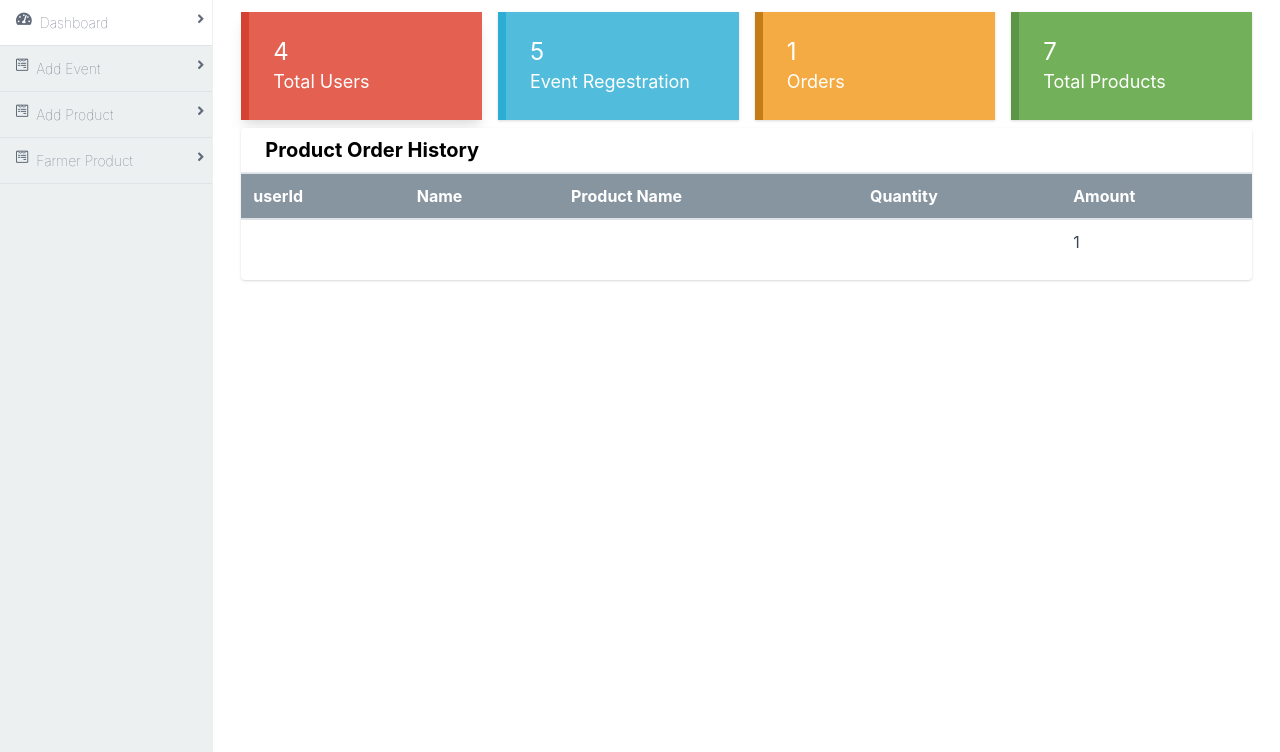
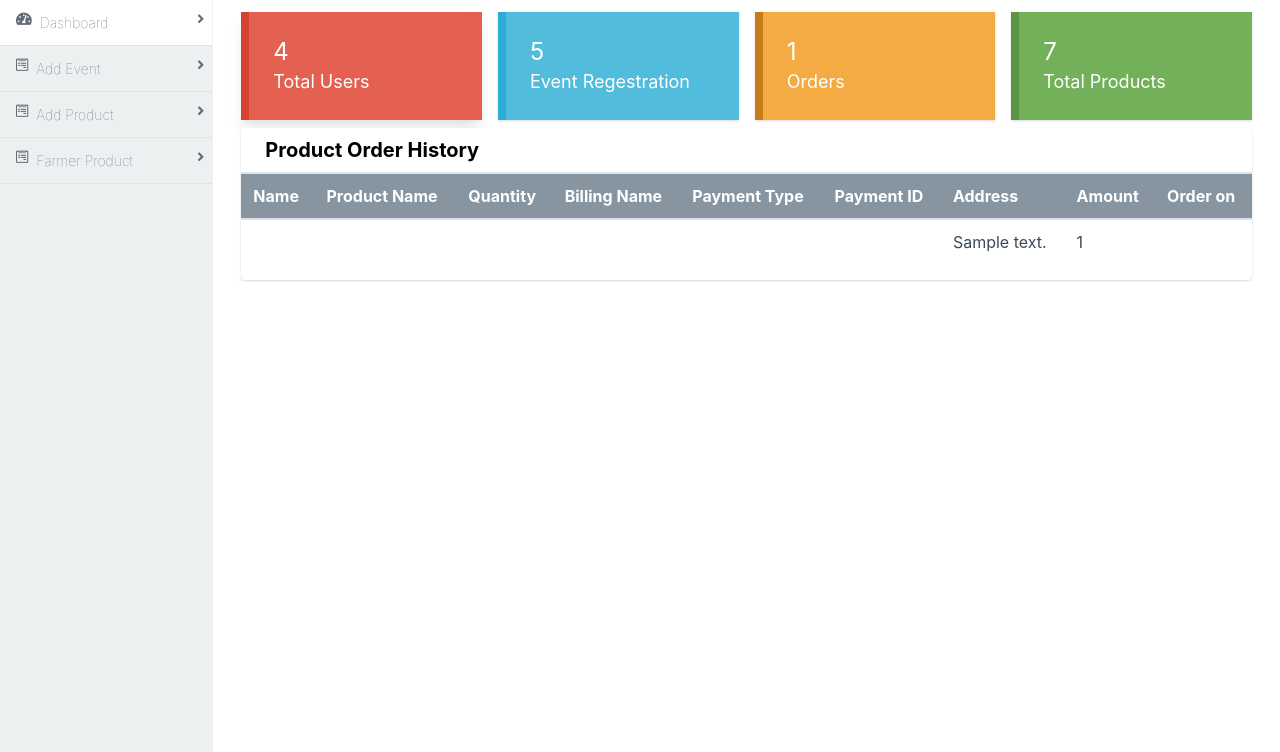
Before and after one commit to jaivik09/AgroZen, a PHP site: page /admin/prod_orders.php in a window 1280 px wide. Shown: the part 48-800 px from the top of the page. Run offline with PHP 8.4, Linux system fonts and the light colour scheme; a user stored in the database is signed in; data comes from the database, SQL or seed files in the repository; tables that the repository leaves empty hold one stand-in row (values such as "Sample post"); data that the repository does not hold is empty; some libraries are stand-ins or nearby versions.

Commit message:
modi :: all product order detail is done on admin side and user  side order history

```diff
--- a/admin/prod_orders.php
+++ b/admin/prod_orders.php
@@ -243,11 +243,16 @@
                                     <thead class="bg-grey-dark text-white text-normal">
                                         <tr>
                                             <!-- <th scope="col">id</th> -->
-                                            <th scope="col">userId</th>
+                                            <!-- <th scope="col">userId</th> -->
                                             <th scope="col">Name</th>
                                             <th scope="col">Product Name</th>
                                             <th scope="col">Quantity</th>
+                                            <th scope="col">Billing Name</th>
+                                            <th scope="col">Payment Type</th>
+                                            <th scope="col">Payment ID</th>
+                                            <th scope="col">Address</th>
                                             <th scope="col">Amount</th>
+                                            <th scope="col">Order on</th>
                                         </tr>
                                     </thead>
                                     <tbody>
@@ -263,11 +268,16 @@
                                                 // Display consumer data in table rows
                                                 echo "<tr>";
                                                 // echo "<td>" . $row['id'] . "</td>";
-                                                echo "<td>" . $row['user_id'] . "</td>";
-                                                echo "<td>" . $row['billing_name'] . "</td>";
+                                                // echo "<td>" . $row['user_id'] . "</td>";
+                                                echo "<td>" . $row['ordered_by'] . "</td>";
                                                 echo "<td>" . $row['product_name'] . "</td>";
                                                 echo "<td>" . $row['quantity'] . "</td>";
+                                                echo "<td>" . $row['billing_name'] . "</td>";
+                                                echo "<td>" . $row['payment_option'] . "</td>";
+                                                echo "<td>" . $row['rpay_order_id'] . "</td>";
+                                                echo "<td>" . $row['address'] . "</td>";
                                                 echo "<td>" . $row['amount_paid'] . "</td>";
+                                                echo "<td>" . $row['created_at'] . "</td>";
                                                 echo "</tr>";
                                             }
                                         } else {
--- a/farmerdashboard.php
+++ b/farmerdashboard.php
@@ -68,7 +68,7 @@
                         </a> -->
                          <a href="farm_orderHistory.php">
                             <li class="mt-3 text-xl bg-[#4CAF50] text-white text-center py-3 rounded-[10px] hover:bg-[#2e7d32]">
-                                Order List
+                                Order History
                             </li>
                         </a>
                         <a href="upload_product.php">
```
Also changed, not shown: cons_orderHistory.php (+9 -1 lines), farm_orderHistory.php (+10 -2 lines).
